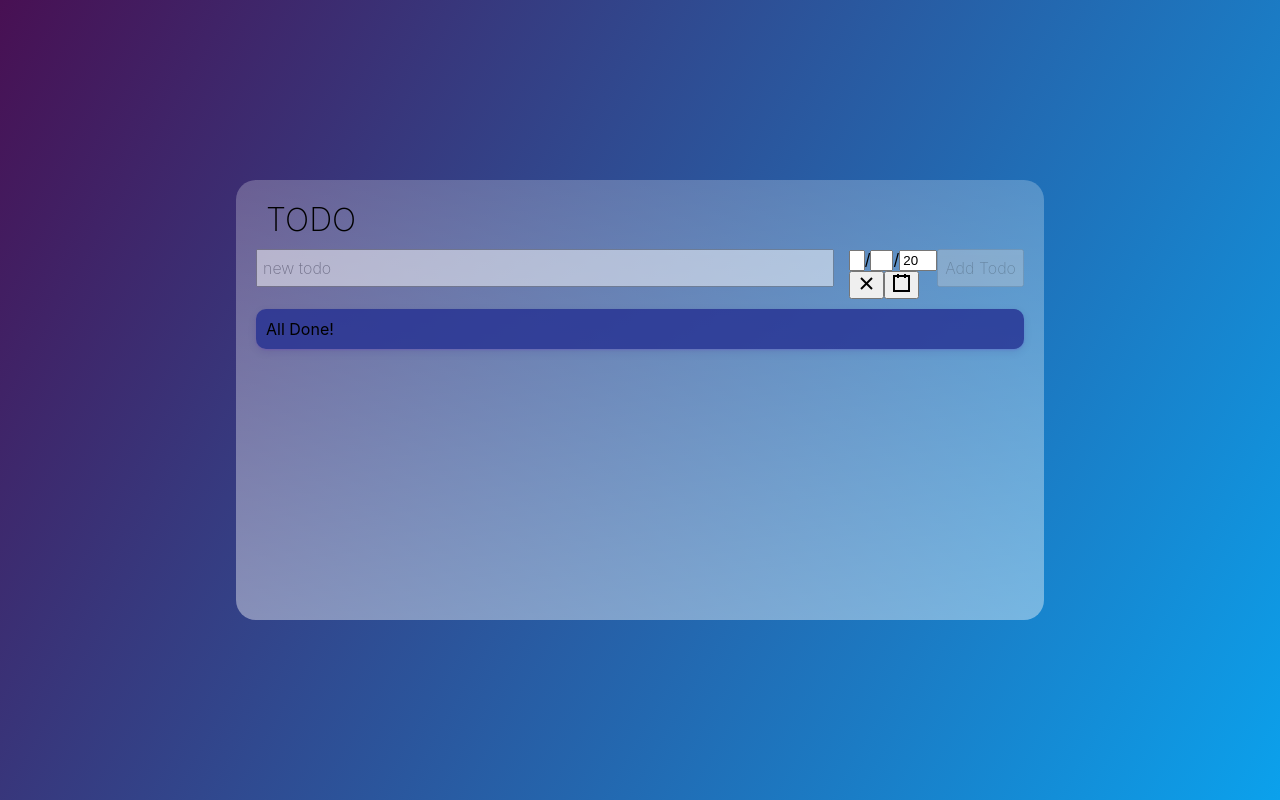
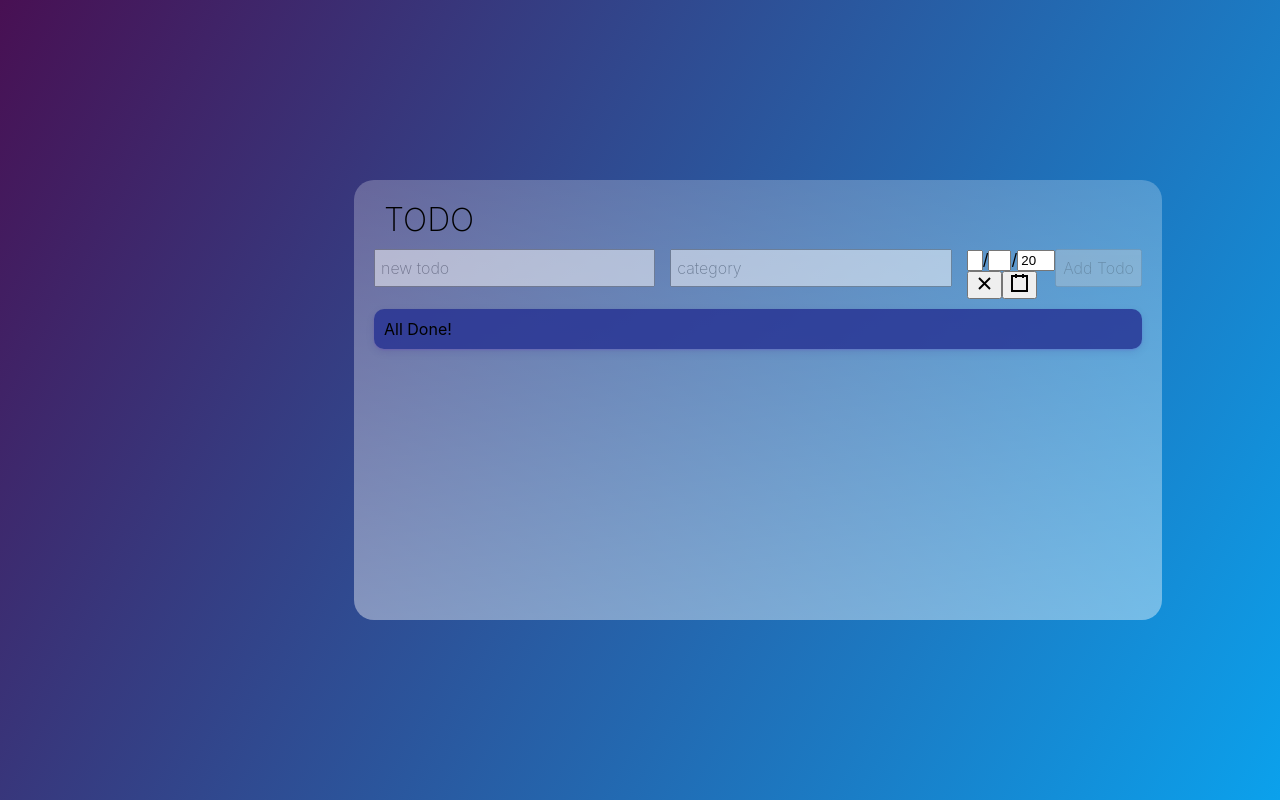
Before and after one commit to Awendling01/AAtodo, a React (Create React App) app in the folder web/: page / in a window 1280 px wide. Built offline with nearby package versions, Linux system fonts and the light colour scheme.

Commit message:
Updates Components

```diff
--- a/web/src/App.tsx
+++ b/web/src/App.tsx
@@ -1,4 +1,4 @@
-import React, { useReducer } from "react";
+import React, { useReducer, useState } from "react";
 import { TodoForm } from "./components/TodoForm";
 import "./App.css";
 
@@ -9,13 +9,50 @@ import { Todo } from "./components/Todo";
 
 const App = () => {
   const [state, dispatch] = useReducer(reducer, initialState);
+  const [currentCategory, setCurrentCategory] = useState<string | undefined>(
+    undefined
+  );
   const { todos } = state;
   const { incomplete, completed } = todos;
-  const completedTodos = sortAscBySortOrder(completed);
-  const incompleteTodos = sortAscBySortOrder(incomplete);
+  const allTodos = [...incomplete, ...completed];
+  const completedTodos = currentCategory
+    ? sortAscBySortOrder(
+        completed.filter((td) => td.category === currentCategory)
+      )
+    : sortAscBySortOrder(completed);
+  const incompleteTodos = currentCategory
+    ? sortAscBySortOrder(
+        incomplete.filter((td) => td.category === currentCategory)
+      )
+    : sortAscBySortOrder(incomplete);
+  const categories = allTodos
+    .map((todo) => todo.category)
+    .filter((value, index, array) => array.indexOf(value) === index);
+  const selectCategory = (category: string) => {
+    setCurrentCategory(category);
+  };
+  const clearCategory = () => {
+    setCurrentCategory(undefined);
+  };
   return (
     <ReducerContext.Provider value={{ state, dispatch }}>
       <div className="App">
+        <div>
+          {currentCategory ? (
+            <div className="currentCategoryTab" onClick={clearCategory}>
+              <div className="todoText">{currentCategory}</div>
+            </div>
+          ) : null}
+          {categories.map((category, categoryIndex) => (
+            <div
+              key={`categoryTab${categoryIndex}`}
+              className="categoryTab"
+              onClick={() => selectCategory(category)}
+            >
+              <div className="todoText">{category}</div>
+            </div>
+          ))}
+        </div>
         <div className="todoList">
           <div className="todoHeader">
             <div className="tableTitle">TODO</div>
--- a/web/src/components/Todo.tsx
+++ b/web/src/components/Todo.tsx
@@ -72,7 +72,9 @@ export const Todo: React.FC<TodoProps> = ({ todo }) => {
         </div>
       )}
       <div className="todoColumn name">
-        <div className="todoText firstColumn">{todo.name}</div>
+        <div className="todoText firstColumn">
+          {todo.name + " (" + todo.category + ")"}
+        </div>
       </div>
       <div className="todoColumn dueDate">
         <div className="todoText">{todo.dueDate.toDateString()}</div>
--- a/web/src/components/TodoForm.tsx
+++ b/web/src/components/TodoForm.tsx
@@ -7,11 +7,15 @@ type TodoFormProps = {};
 export const TodoForm: React.FC<TodoFormProps> = () => {
   const [name, setName] = useState<string>("");
   const [dueDate, setDueDate] = useState<Date>(new Date());
+  const [category, setCategory] = useState<string>("");
   const { state, dispatch } = useContext(ReducerContext);
   const { completed, incomplete } = state.todos;
   const todoCount = completed.length + incomplete.length;
   const changeName = (e: React.ChangeEvent<HTMLInputElement>) => {
     setName(e.currentTarget.value);
+  };
+  const changeCategory = (e: React.ChangeEvent<HTMLInputElement>) => {
+    setCategory(e.currentTarget.value);
   };
   const changeDueDate = (value: Date) => {
     if (value) setDueDate(value);
@@ -19,6 +23,7 @@ export const TodoForm: React.FC<TodoFormProps> = () => {
   const clearForm = () => {
     setName("");
     setDueDate(new Date());
+    setCategory("");
   };
   const handleSubmit = (e: React.FormEvent) => {
     e.preventDefault();
@@ -30,6 +35,7 @@ export const TodoForm: React.FC<TodoFormProps> = () => {
         dueDate,
         completed: false,
         sortOrder: state.todos.incomplete.length,
+        category,
       },
     });
     clearForm();
@@ -44,6 +50,14 @@ export const TodoForm: React.FC<TodoFormProps> = () => {
         value={name}
         placeholder="new todo"
       />
+      <input
+        name="category"
+        type="text"
+        onChange={(e) => changeCategory(e)}
+        className="todoInput"
+        value={category}
+        placeholder="category"
+      />
       <DatePicker
         onChange={(e) =>
           Array.isArray(e) ? changeDueDate(e[0]) : changeDueDate(e)
```
